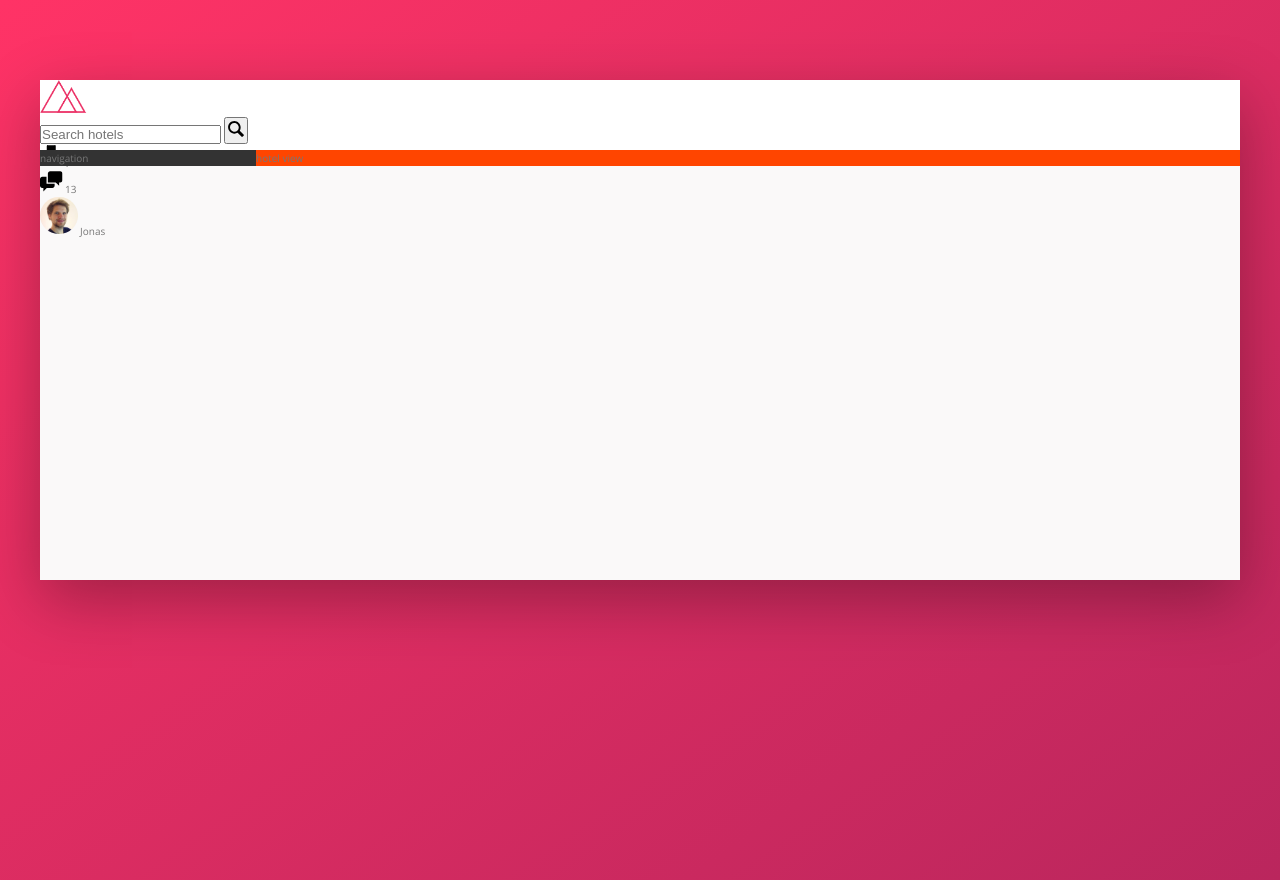
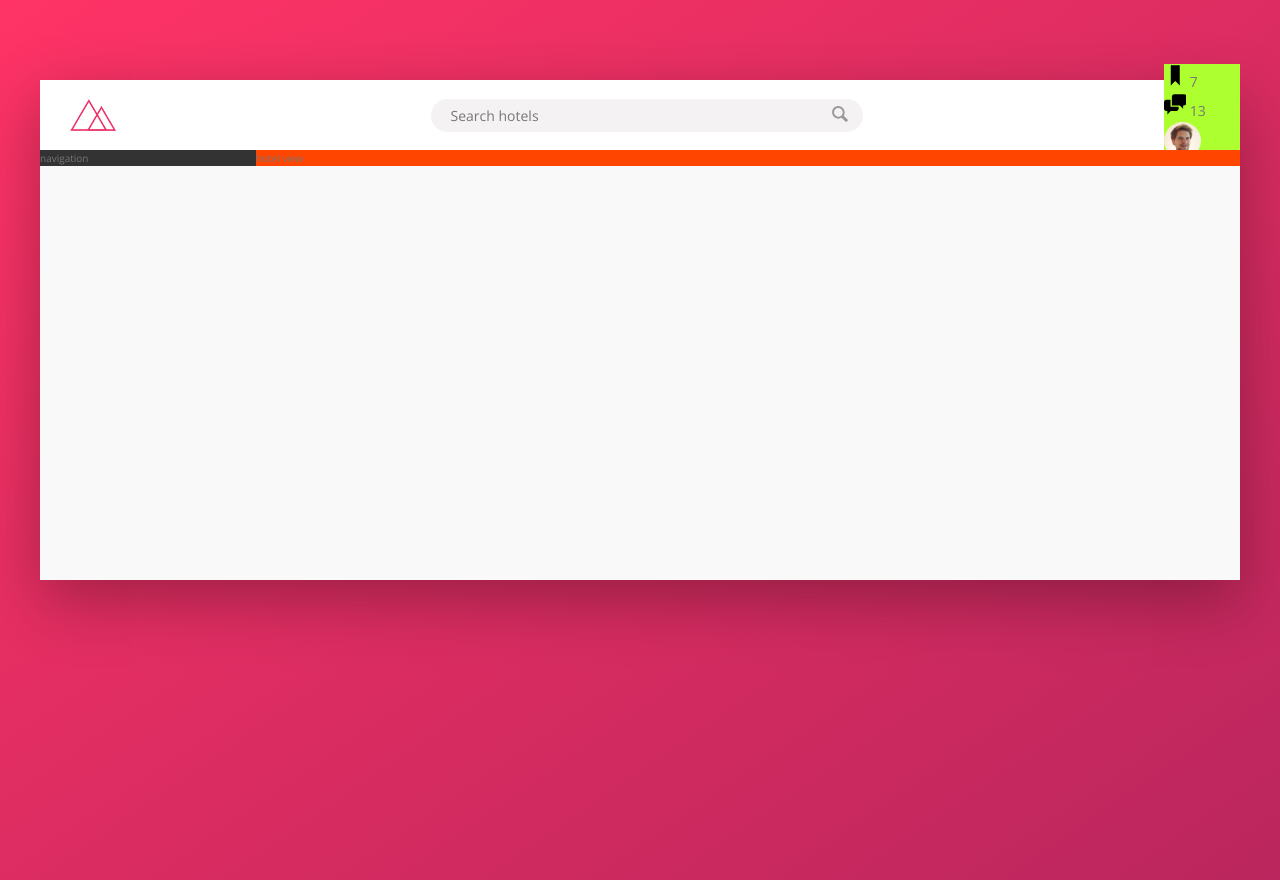
Before and after one commit to ArtemRakov/trillo, a website: page index.html in a window 1280 px wide. Drawn offline with nearby package versions, Linux system fonts and the light colour scheme.

Commit message:
did the search section header

```diff
--- a/sass/_components.scss
+++ b/sass/_components.scss
@@ -1,22 +1,66 @@
 // LOGO
 .logo {
     height: 3.25rem;
+    margin-left: 3rem;
 }
 
 
 // Seachbox
 .search {
+    flex: 0 0 40%;
+
+
+    display: flex;
+    align-items: center;
+    justify-content: center;
+
+
     &__input {
+        font-family: inherit;
+        font-size: inherit;
+        background-color: var(--color-grey-light-2);
+        border: none;
+        color: inherit;
+        padding: 0.7rem 2rem;
+        border-radius: 100px;
+        width: 90%;
+        transition: all 0.2s;
+        margin-right: -3.25rem;
 
+        &:focus {
+            outline: none;
+            width: 100%;
+            background-color: var(--color-grey-light-3);
+        }
+
+        &::-webkit-input-placeholder {
+            font-weight: 100;
+            color: var(--color-light-grey-4);
+
+        }
+    }
+
+    &__input:focus + &__button {
+        background-color: var(--color-grey-light-3);
     }
 
     &__button {
+        border: none;
+        background-color: var(--color-grey-light-2);
 
+        &:focus {
+            outline: none;
+        }
+
+        &:active {
+            transform: translateY(2px);
+        }
     }
 
     &__icon {
         height: 2rem;
         width: 2rem;
+        fill: var(--color-grey-dark-3);
     }
 }
 
@@ -24,6 +68,8 @@
 // Usernav
 
 .user-nav {
+    background-color: greenyellow;
+
     &__icon-box {
 
     }
--- a/sass/_layout.scss
+++ b/sass/_layout.scss
@@ -14,8 +14,12 @@
 
 .header {
     height: 7rem;
+    font-size: 1.4rem;
     background-color: #fff;
     border-bottom: var(--color-grey-light-2);
+    display: flex;
+    justify-content: space-between;
+    align-items: center;
 }
 
 .sidebar {
```
Also changed, not shown: css/style.css, 1 other file.
